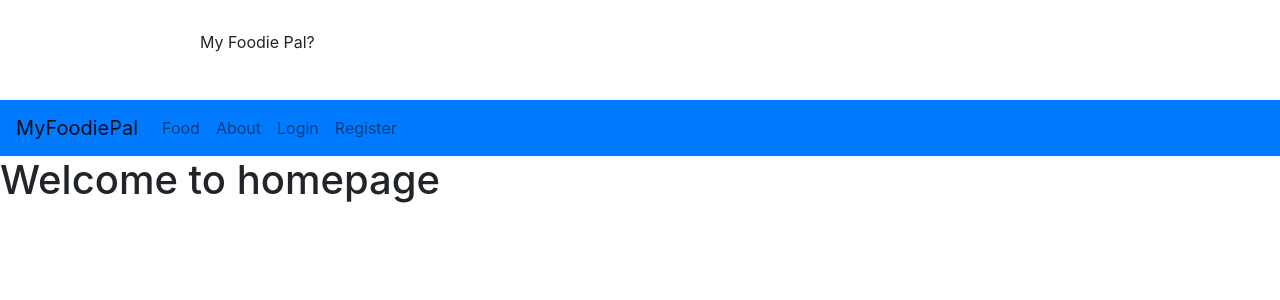
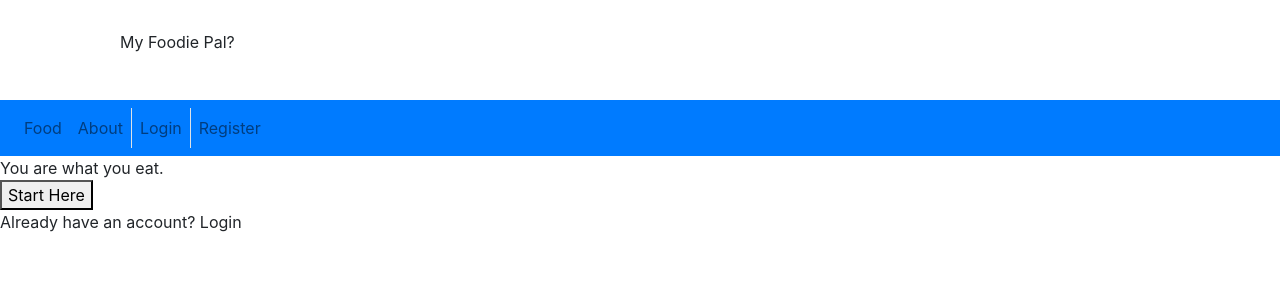
Before and after one commit to HamzaaMB/SEI-project-four, a React (Create React App) app in the folder client/: page / in a window 1280 px wide. Shown: the top 300 px of the page. Built offline with nearby package versions, Linux system fonts and the light colour scheme.

Commit message:
styling changes to navbar and homepage - css added

```diff
--- a/client/src/components/Homepage.js
+++ b/client/src/components/Homepage.js
@@ -8,7 +8,13 @@ const Homepage = () => {
 
   return (
     <>
-      <h1>Welcome to homepage</h1>
+      <div>
+        <div>You are what you eat.</div>
+        <div>
+          <button>Start Here</button>
+        </div>
+        <div>Already have an account? Login</div>
+      </div>
     </>
 
   )
--- a/client/src/components/MyNavbar.js
+++ b/client/src/components/MyNavbar.js
@@ -27,22 +27,33 @@ const MyNavbar = () => {
         <p>My Foodie Pal?</p>
       </div>
       <Navbar bg="primary" expand="lg" variamt="dark">
-        <Navbar.Brand href="/">MyFoodiePal</Navbar.Brand>
         <Navbar.Toggle aria-controls="basic-navbar-nav" />
         <Navbar.Collapse id="basic-navbar-nav">
-          <Nav className="mr-auto">
-            <Nav.Link href="/foods">Food</Nav.Link>
-            <Nav.Link href="/about">About</Nav.Link>
+          <Nav>
+            <Nav.Item>
+              <Nav.Link href="/foods">Food</Nav.Link>
+            </Nav.Item>
+            <Nav.Item>
+              <Nav.Link href="/about">About</Nav.Link>
+            </Nav.Item>
             {userIsAuthenticated() &&
           <>
-            <Nav.Link href="/logbook">Logbook</Nav.Link>
-            <Nav.Link onClick = {handleLogout}>Logout</Nav.Link>
+            <Nav.Item>
+              <Nav.Link href="/logbook">Logbook</Nav.Link>
+            </Nav.Item>
+            <Nav.Item>
+              <Nav.Link onClick = {handleLogout}>Logout</Nav.Link>
+            </Nav.Item>
           </>
             }
             {!userIsAuthenticated() &&
           <>
-            <Nav.Link href="/login">Login</Nav.Link>
-            <Nav.Link href="/register">Register</Nav.Link>
+            <Nav.Item>
+              <Nav.Link className="border-left pl-2 ml-auto" href="/login">Login</Nav.Link>
+            </Nav.Item>
+            <Nav.Item >
+              <Nav.Link className="border-left pl-2 ml-auto" href="/register">Register</Nav.Link>
+            </Nav.Item>
           </>
             }
           </Nav>
--- a/client/src/styles/main.scss
+++ b/client/src/styles/main.scss
@@ -8,5 +8,6 @@
   display: flex;
   align-items: center;
   height: 100px;
-  margin: auto 200px;
+  margin: 0 auto;
+  width: 130vh
 }
```
